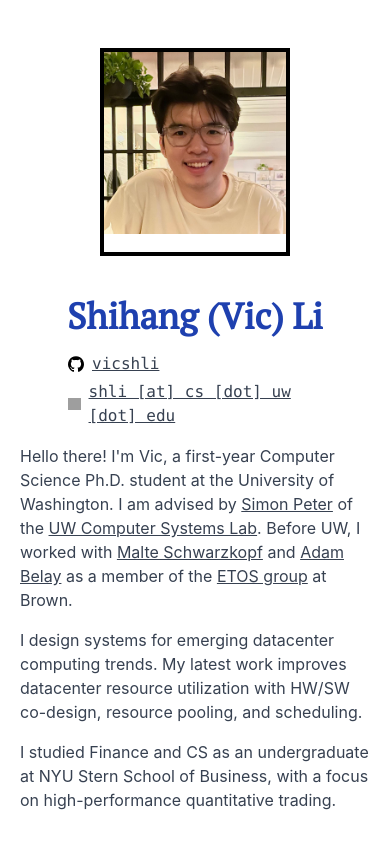
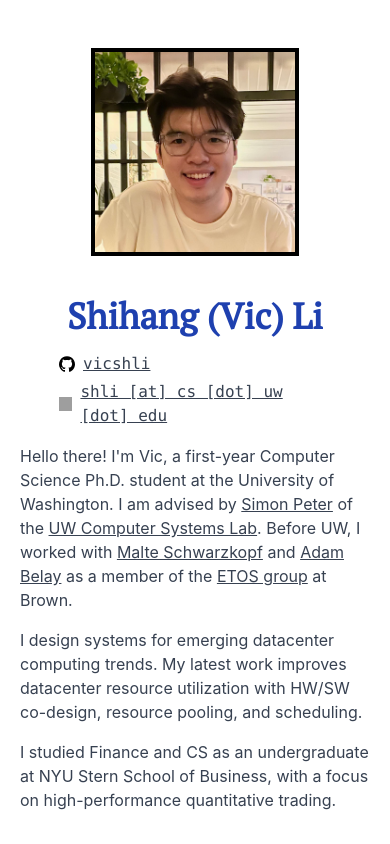
Before and after one commit to vic-lsh/vli, a Next.js app: page / in a window 390 px wide. Shown: the top 844 px of the page. Built offline with nearby package versions, Linux system fonts and the light colour scheme; grey boxes are pictures that could not be loaded.

Commit message:
fix profile pic layout issue in mobile

```diff
--- a/app/page.tsx
+++ b/app/page.tsx
@@ -60,7 +60,7 @@ const ProfilePic = () => (
   <div
     className="relative border-black border-solid border-4"
     // hack: remove unwanted white space below profile picture
-    style={{ height: "208px" }}
+    style={{ height: "208px", width: "208px" }}
   >
     <Image
       src={ImageProfile}
@@ -104,7 +104,7 @@ const ContactInfo = () => {
 
 const TitleArea = () => (
   <span className="mx-10 my-2 flex flex-col md:flex-row md:items-center">
-    <span className="m-10">
+    <span className="m-10 flex justify-center">
       <ProfilePic />
     </span>
     <span className="flex flex-col items-center md:items-start gap-2 md:gap-6">
```
